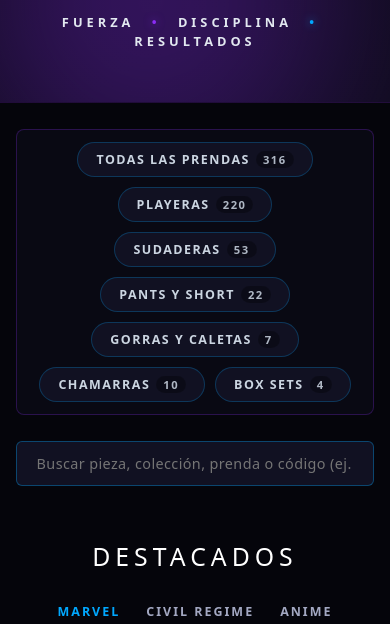
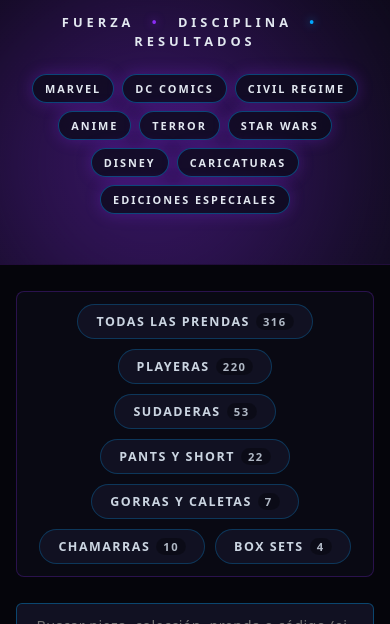
Before and after one commit to somafitx/DESARROLLO, a plain HTML site: page index.html in a window 390 px wide. Shown: the part 791-1415 px from the top of the page. Drawn offline with Linux system fonts and the light colour scheme.

Commit message:
Update index.html

```diff
--- a/index.html
+++ b/index.html
@@ -229,7 +229,7 @@
 
     .hero-content {
       position: relative;
-      z-index: 2;
+      z-index: 3;
       max-width: 800px;
     }
 
@@ -979,6 +979,59 @@
 
 
 
+
+    /* === COLABORACIONES FLOTANTES EN HERO === */
+    .hero-collabs-layer {
+      position: absolute;
+      inset: 0;
+      z-index: 2;
+      pointer-events: none;
+    }
+
+    .hero-collab-pill {
+      position: absolute;
+      pointer-events: auto;
+      background: rgba(11, 11, 24, 0.72);
+      backdrop-filter: blur(8px);
+      border: 1px solid rgba(0, 168, 255, 0.38);
+      color: #e2e8f0;
+      padding: 7px 16px;
+      border-radius: 999px;
+      font-size: 0.72rem;
+      font-weight: 800;
+      text-transform: uppercase;
+      letter-spacing: 2px;
+      cursor: pointer;
+      box-shadow: 0 0 16px rgba(139, 44, 245, 0.28);
+      transition: all 0.25s ease;
+      animation: floatCollab 5.5s ease-in-out infinite;
+    }
+
+    .hero-collab-pill:hover {
+      background: linear-gradient(135deg, var(--neon-blue), var(--neon-purple));
+      border-color: transparent;
+      color: #ffffff;
+      transform: translateY(-3px) scale(1.07);
+      box-shadow: 0 0 22px rgba(0, 168, 255, 0.65);
+    }
+
+    @keyframes floatCollab {
+      0%, 100% { transform: translateY(0px); }
+      50% { transform: translateY(-5px); }
+    }
+
+    /* Posiciones repartidas en las zonas marcadas en rojo */
+    .hc-1 { top: 20%; left: 21%; animation-delay: 0s; }
+    .hc-2 { top: 15%; left: 32%; animation-delay: 0.7s; }
+    .hc-3 { top: 47%; left: 24%; animation-delay: 1.4s; }
+    .hc-4 { bottom: 16%; left: 19%; animation-delay: 2.1s; }
+
+    .hc-5 { top: 16%; right: 23%; animation-delay: 0.4s; }
+    .hc-6 { top: 22%; right: 6%; animation-delay: 1.1s; }
+    .hc-7 { top: 45%; right: 24%; animation-delay: 1.8s; }
+    .hc-8 { top: 53%; right: 8%; animation-delay: 2.5s; }
+    .hc-9 { bottom: 15%; right: 19%; animation-delay: 3.1s; }
+
     /* === CÓDIGO QR INSTAGRAM EN HERO (ESPACIO IZQUIERDO) === */
     .hero-qr-float {
       position: absolute;
@@ -1184,6 +1237,25 @@
     @media (max-width: 1024px) {
       .pc-carousel-track {
         grid-auto-columns: calc(33.333% - 16px);
+      }
+    }
+
+    @media (max-width: 1180px) {
+      .hero-collabs-layer {
+        position: relative;
+        inset: auto;
+        display: flex;
+        flex-wrap: wrap;
+        justify-content: center;
+        gap: 8px;
+        margin-top: 22px;
+        max-width: 680px;
+      }
+      .hero-collab-pill {
+        position: static;
+        animation: none;
+        font-size: 0.68rem;
+        padding: 6px 12px;
       }
     }
 
@@ -1267,6 +1339,17 @@
       <div class="lema-bar">
         FUERZA <span>•</span> DISCIPLINA <span>•</span> RESULTADOS
       </div>
+    </div>
+    <div class="hero-collabs-layer" aria-label="Colaboraciones y Colecciones">
+      <button type="button" class="hero-collab-pill hc-1" onclick="abrirColeccionCompleta('Marvel', 'Todos')">Marvel</button>
+      <button type="button" class="hero-collab-pill hc-2" onclick="abrirColeccionCompleta('DC Comics', 'Todos')">DC Comics</button>
+      <button type="button" class="hero-collab-pill hc-3" onclick="abrirColeccionCompleta('Civil Regime', 'Todos')">Civil Regime</button>
+      <button type="button" class="hero-collab-pill hc-4" onclick="abrirColeccionCompleta('Anime', 'Todos')">Anime</button>
+      <button type="button" class="hero-collab-pill hc-5" onclick="abrirColeccionCompleta('Terror', 'Todos')">Terror</button>
+      <button type="button" class="hero-collab-pill hc-6" onclick="abrirColeccionCompleta('Star Wars', 'Todos')">Star Wars</button>
+      <button type="button" class="hero-collab-pill hc-7" onclick="abrirColeccionCompleta('Disney', 'Todos')">Disney</button>
+      <button type="button" class="hero-collab-pill hc-8" onclick="abrirColeccionCompleta('Caricaturas', 'Todos')">Caricaturas</button>
+      <button type="button" class="hero-collab-pill hc-9" onclick="abrirColeccionCompleta('Otros', 'Todos')">Ediciones Especiales</button>
     </div>
   </section>
 
```
